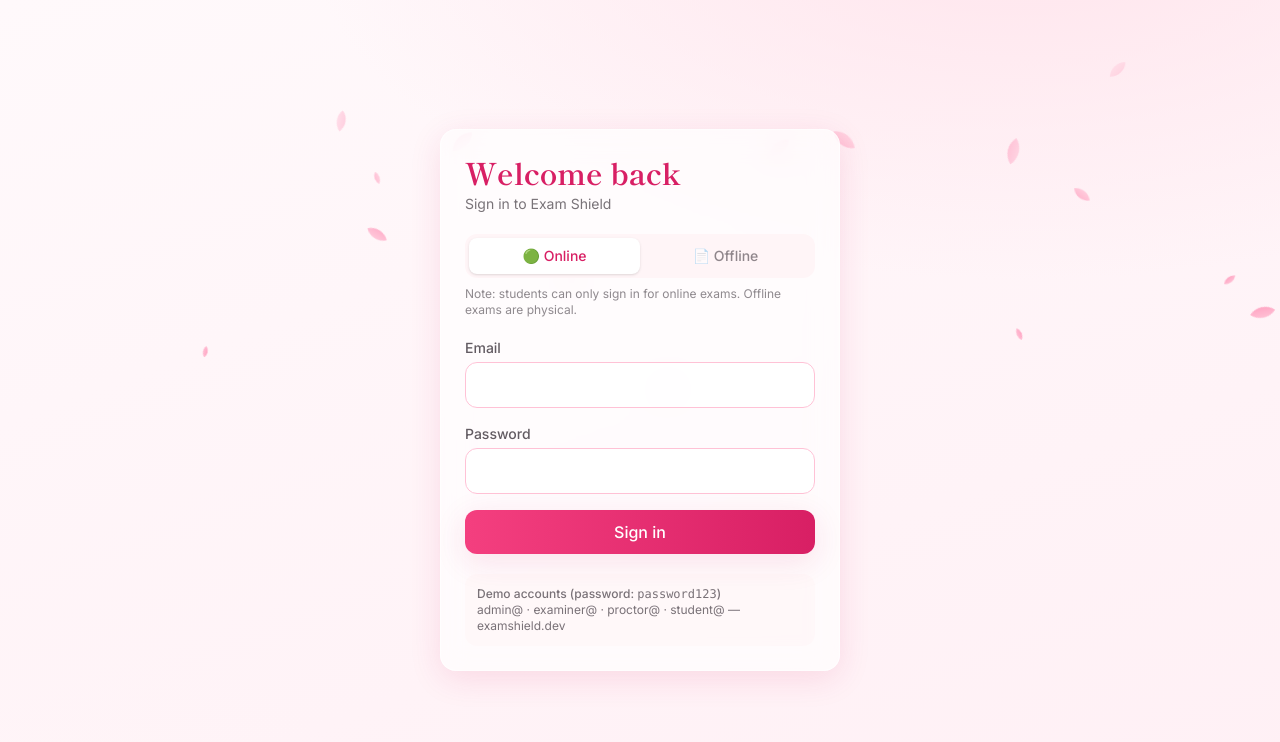
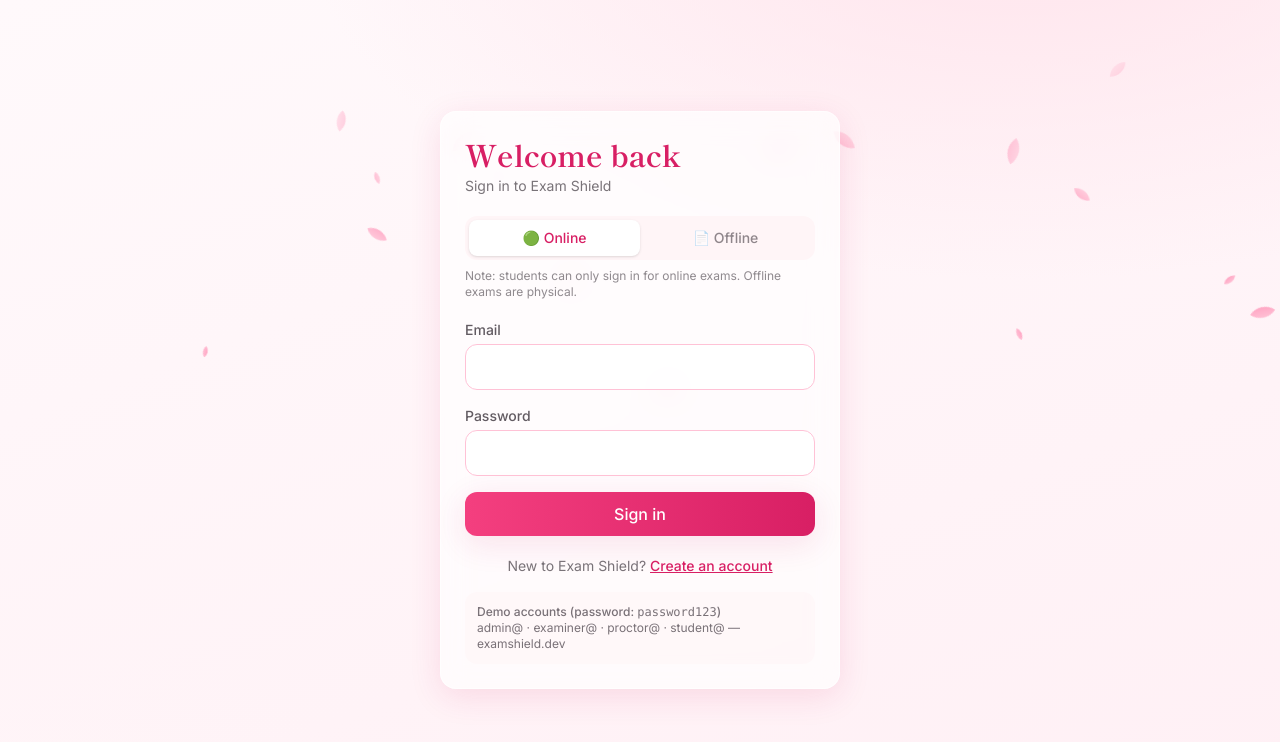
Before and after one commit to Prince-Singh-1/Exam-Shield, a React (Vite) app in the folder client/: page /login in a window 1280 px wide. Shown: the top 742 px of the page. Built offline with nearby package versions, Linux system fonts and the light colour scheme.

Commit message:
feat(client): wire signup route and add create-account link on login

```diff
--- a/client/src/App.tsx
+++ b/client/src/App.tsx
@@ -3,6 +3,7 @@
 import { useAuth } from './context/AuthContext';
 import { Landing } from './pages/Landing';
 import { Login } from './pages/Login';
+import { Signup } from './pages/Signup';
 import { Dashboard } from './pages/Dashboard';
 import { ExamBuilder } from './pages/ExamBuilder';
 import { OnlineExam } from './pages/OnlineExam';
@@ -21,6 +22,7 @@
         <Routes>
           <Route path="/" element={<Landing />} />
           <Route path="/login" element={<Login />} />
+          <Route path="/signup" element={<Signup />} />
           <Route path="/dashboard" element={<Protected><Dashboard /></Protected>} />
           <Route path="/exams/new" element={<Protected><ExamBuilder /></Protected>} />
           <Route path="/proctor" element={<Protected><ProctorDashboard /></Protected>} />
--- a/client/src/pages/Login.tsx
+++ b/client/src/pages/Login.tsx
@@ -1,5 +1,5 @@
 import { useState } from 'react';
-import { useNavigate } from 'react-router-dom';
+import { Link, useNavigate } from 'react-router-dom';
 import { useAuth } from '../context/AuthContext';
 import { Button, Card, Field, inputClass } from '../components/ui';
 
@@ -61,7 +61,11 @@
           <Button className="w-full" disabled={loading}>{loading ? 'Signing in…' : 'Sign in'}</Button>
         </form>
 
-        <div className="mt-5 rounded-xl bg-sakura-50/60 p-3 text-xs text-ink/60">
+        <p className="mt-5 text-center text-sm text-ink/60">
+          New to Exam Shield? <Link to="/signup" className="font-medium text-sakura-600 underline">Create an account</Link>
+        </p>
+
+        <div className="mt-4 rounded-xl bg-sakura-50/60 p-3 text-xs text-ink/60">
           <p className="font-medium">Demo accounts (password: <code>password123</code>)</p>
           <p>admin@ · examiner@ · proctor@ · student@ — examshield.dev</p>
         </div>
```
